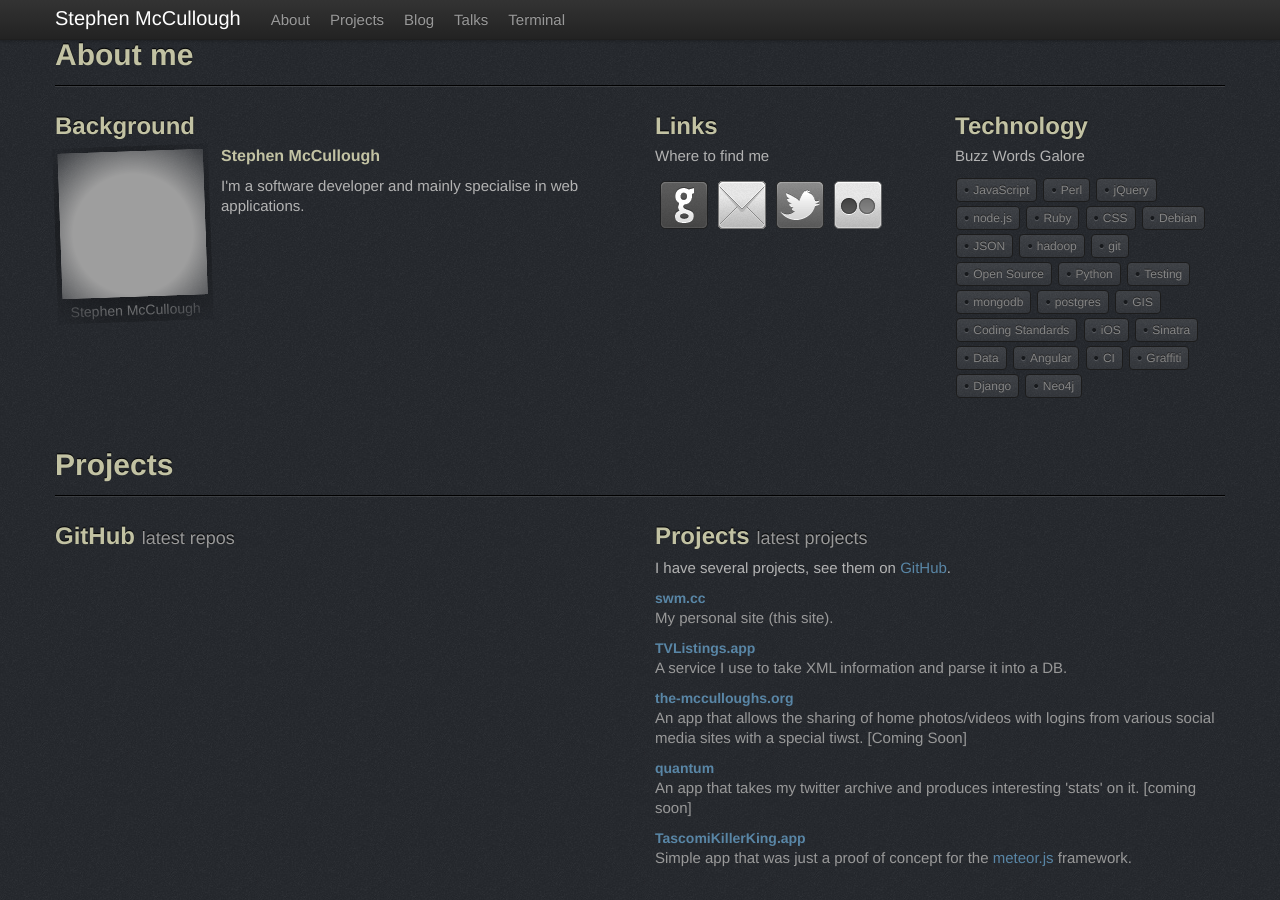
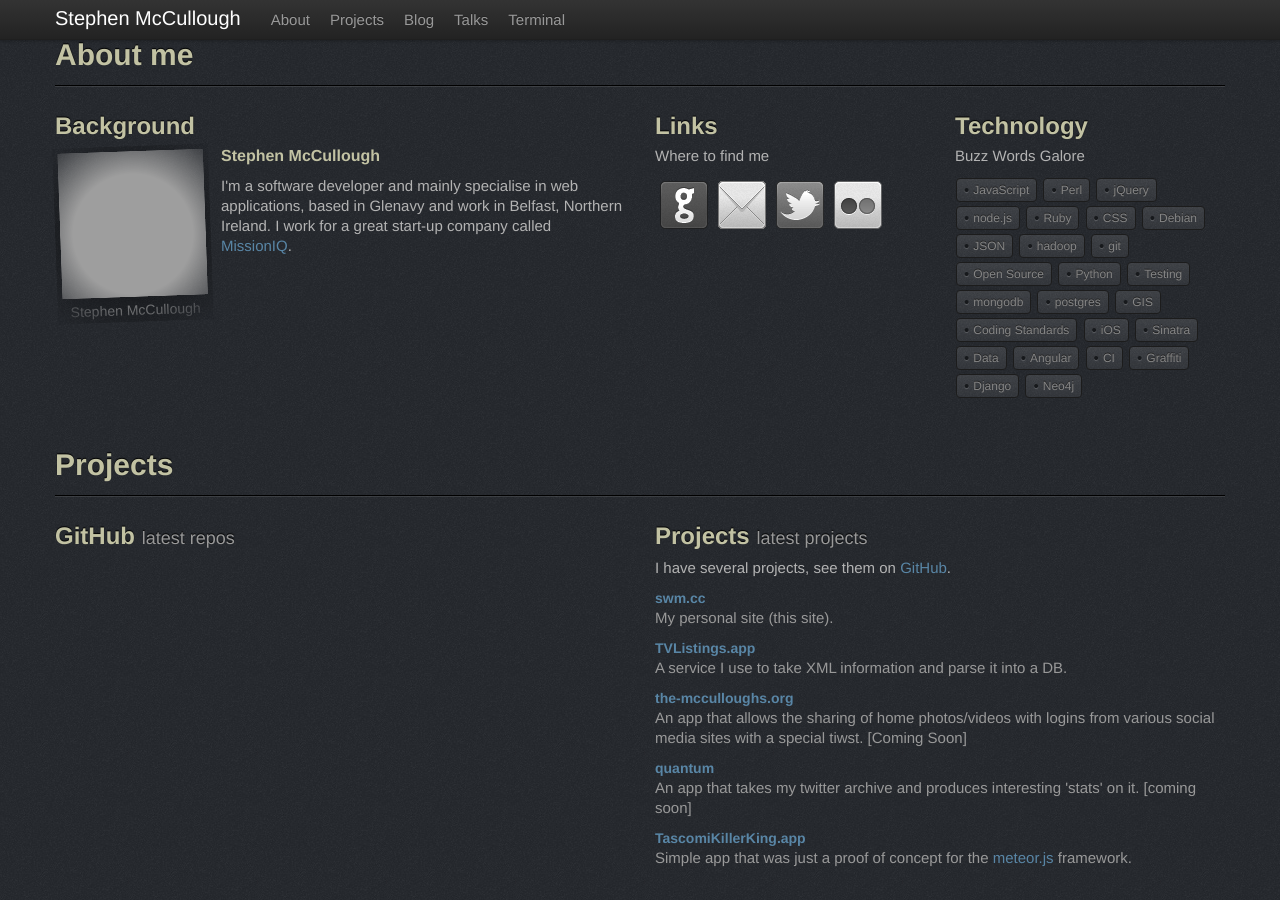
Before and after one commit to swmcc/swmcc.github.io, a Jekyll site: the page built from index.html, in a window 1280 px wide and 900 px high. Built offline with Jekyll 4.4.1, drawn with Linux system fonts in a browser that asks for light colours; nearby versions of some CDN libraries; the list of posts is cut into pages by our own code; grey boxes are pictures that could not be loaded.

Commit message:
Added in MissionIQ links

```diff
--- a/!/terminal.js
+++ b/!/terminal.js
@@ -335,7 +335,7 @@ var Terminal = new Class({
 			return;
 		}
 		if (command == 'whois') {
-			this.out('<img src="https://secure.gravatar.com/avatar/4e1bdb1052b8faf5b72e93eca9af9c5b?s=420" width="73" height="92" alt="Stephen McCullough" itemprop="image"><b>Stephen McCullough</b> I\'m a software developer and mainly specialise in web applications, based in Glenavy, Northern Ireland.');
+			this.out('<img src="https://secure.gravatar.com/avatar/4e1bdb1052b8faf5b72e93eca9af9c5b?s=420" width="73" height="92" alt="Stephen McCullough" itemprop="image"><b>Stephen McCullough</b> I\'m a software developer and mainly specialise in web applications, based in Glenavy and work in Belfast, Northern Ireland. I work for a great start-up company called <a href="http://missioniq.com">MissionIQ">MissionIQ</a>.');
 			this.prompt();
 			return;
 		}
--- a/index.html
+++ b/index.html
@@ -16,7 +16,7 @@ is_index: true
 				</figure>
 				<div itemprop="description">
 					<h4>Stephen McCullough</h4>
-                                        <p>I'm a software developer and mainly specialise in web applications.</p>
+          <p>I'm a software developer and mainly specialise in web applications, based in Glenavy and work in Belfast, Northern Ireland. I work for a great start-up company called <a href="http://missioniq.com">MissionIQ</a>.</p>
 				</div>
 			</div>
 		</div>
```
